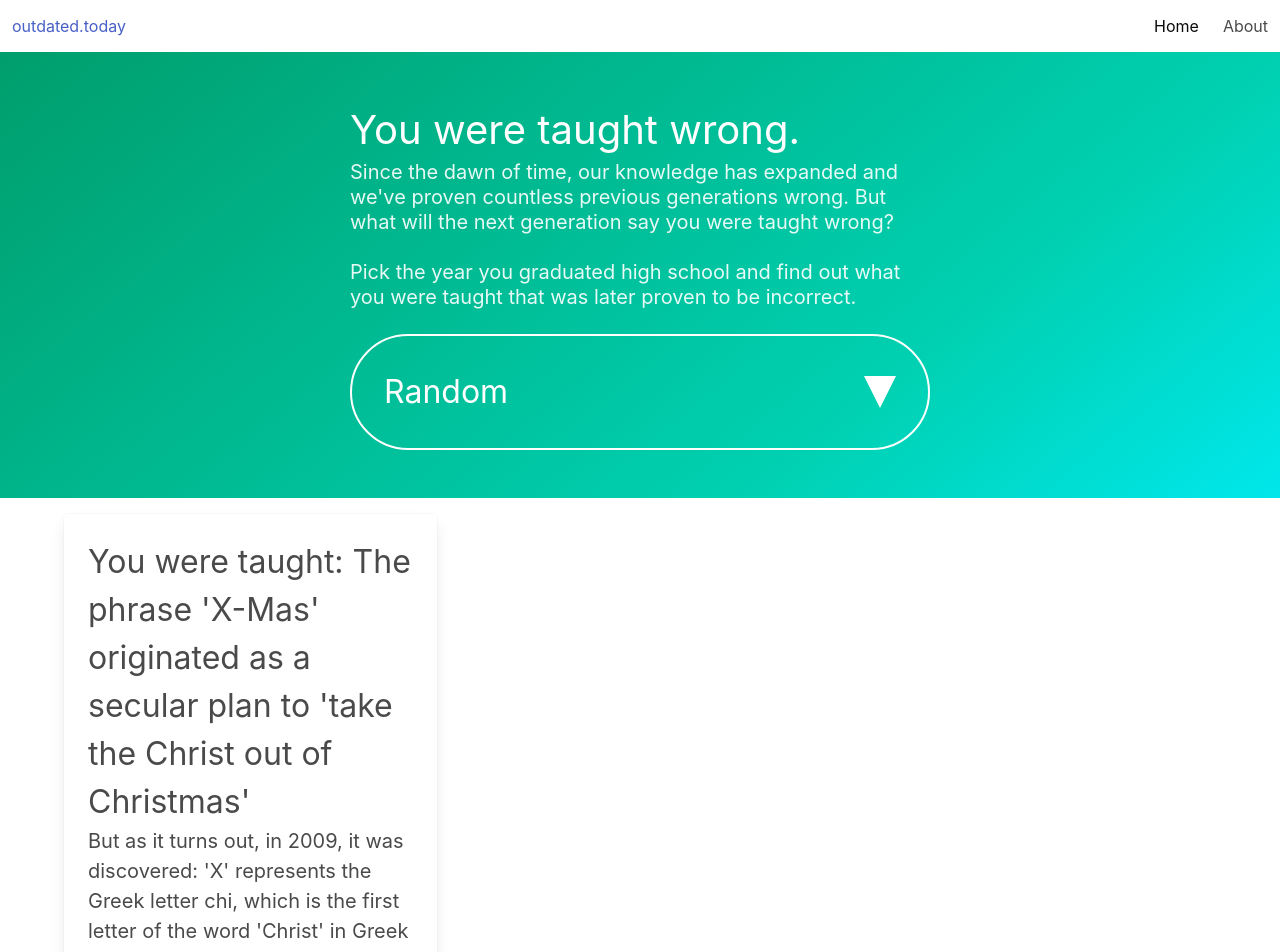
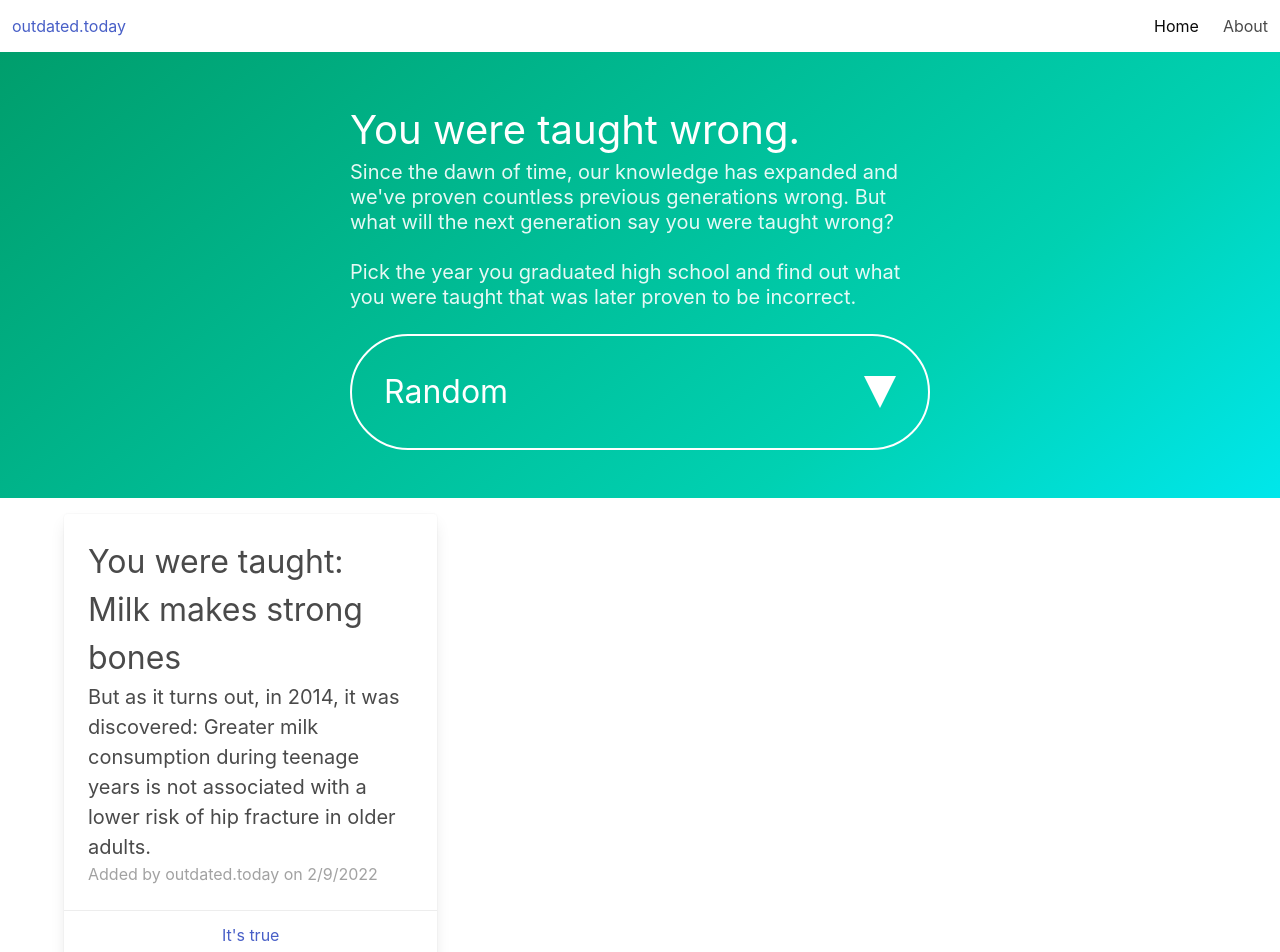
Before and after one commit to nnorthway/outdated.today, a React (Create React App) app: page / in a window 1280 px wide. Shown: the top 952 px of the page. Built offline with nearby package versions, Linux system fonts and the light colour scheme.

Commit message:
adding facts

```diff
--- a/src/data/data.js
+++ b/src/data/data.js
@@ -68,6 +68,26 @@ let data = [
     "other_link": "",
     "reported_by": "Nate Northway",
     "on": "2022/02/07"
+  },
+  {
+    "id": 8,
+    "year": 2014,
+    "taught": "Milk makes strong bones",
+    "fact": "Greater milk consumption during teenage years is not associated with a lower risk of hip fracture in older adults.",
+    "link": "https://pubmed.ncbi.nlm.nih.gov/24247817/",
+    "other_link": "",
+    "reported_by": "outdated.today",
+    "on": "2022/02/09"
+  },
+  {
+    "id": 9,
+    "year": 1993,
+    "taught": "Your tongue is divided in to 'taste regions'.",
+    "fact": "Taste is mediated by the anterior and posterior nerves.",
+    "link": "https://www.researchgate.net/publication/240429854_The_biological_basis_of_food_perception_and_acceptance",
+    "other_link": "",
+    "reported_by": "outdated.today",
+    "on": "2022/02/19"
   }
 ]
 
```
